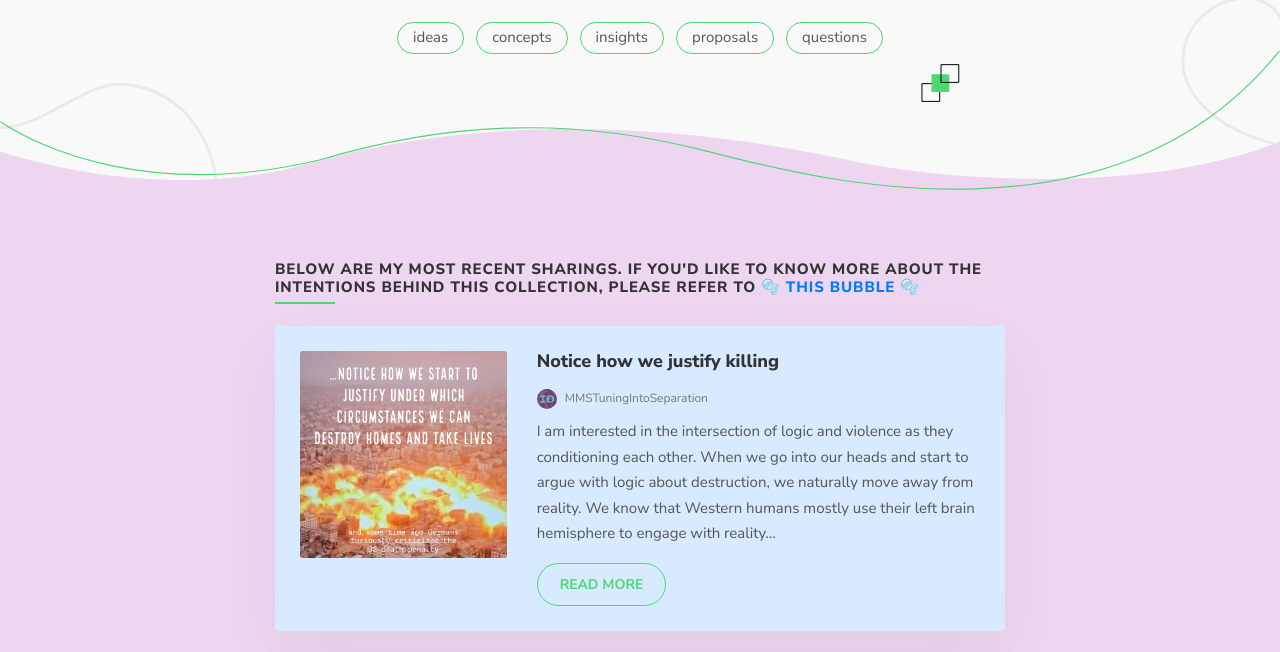
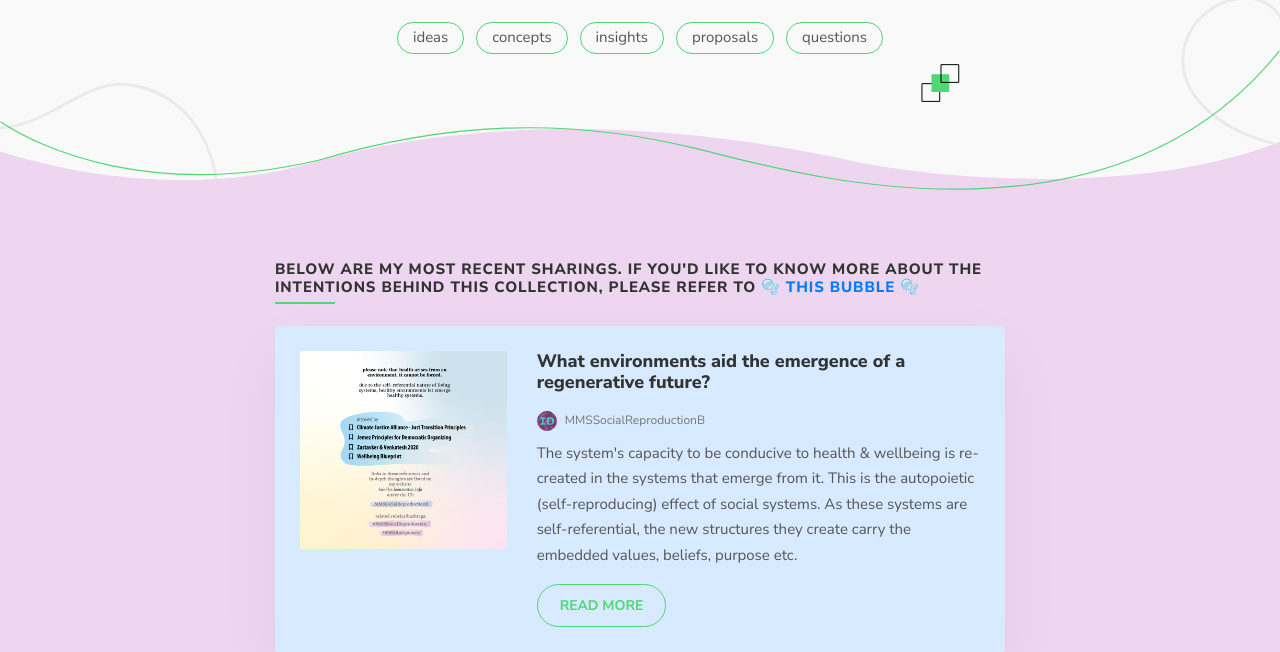
Before and after one commit to LSanten/bubbles.leonsanten.info, a plain HTML site: page index.html in a window 1280 px wide. Shown: the part 333-985 px from the top of the page. Drawn offline with Linux system fonts and the light colour scheme.

Commit message:
MMSSocialReproductionB

```diff
--- a/index.html
+++ b/index.html
@@ -115,6 +115,31 @@
     <div class="row justify-content-center">
       <div class="col-lg-8 mb-5 mb-lg-0">
   <h2 class="h5 section-title">below are my most recent sharings. if you'd like to know more about the intentions behind this collection, please refer to 🫧 <a href="https://github.com/LSanten/MMS-Bubbles/blob/main/Zettelkasten/MMSCommuniA.md" target="_blank_">this bubble</a> 🫧</h2>
+
+   <article class="card mb-4">
+    <div class="row card-body">
+      <div class="col-md-4 mb-4 mb-md-0">
+        <div class="post-slider slider-sm">
+          <img src="media/MMSHealthAutopoiesis-merge-05.png" class="card-img" alt="post-thumb">
+          <img src="media/MMSHealthAutopoiesis-merge-06.png" class="card-img" alt="post-thumb">
+
+        </div>
+      </div>
+      <div class="col-md-8">
+        <h3 class="h4 mb-3">What environments aid the emergence of a regenerative future?</h3>
+        <ul class="card-meta list-inline">
+          <li class="list-inline-item">
+            <a href="#" class="card-meta-author">
+              <img src="images/ID-photoshop-file.png" alt="John Doe">
+              <span>MMSSocialReproductionB</span>
+            </a>
+          </li>
+        </ul>
+        <p>The system's capacity to be conducive to health & wellbeing is re-created in the systems that emerge from it. This is the autopoietic (self-reproducing) effect of social systems. As these systems are self-referential, the new structures they create carry the embedded values, beliefs, purpose etc.</p>
+        <a href="https://github.com/LSanten/MMS-Bubbles/blob/main/Zettelkasten/MMSSocialReproductionB.md" class="btn btn-outline-primary" target="_blank_">Read More</a>
+      </div>
+    </div>
+  </article>
 
     <article class="card mb-4">
     <div class="row card-body">
```
Also changed, not shown: media/MMSHealthAutopoiesis-merge-05.png (added), media/MMSHealthAutopoiesis-merge-06.png (added), 1 other file.
